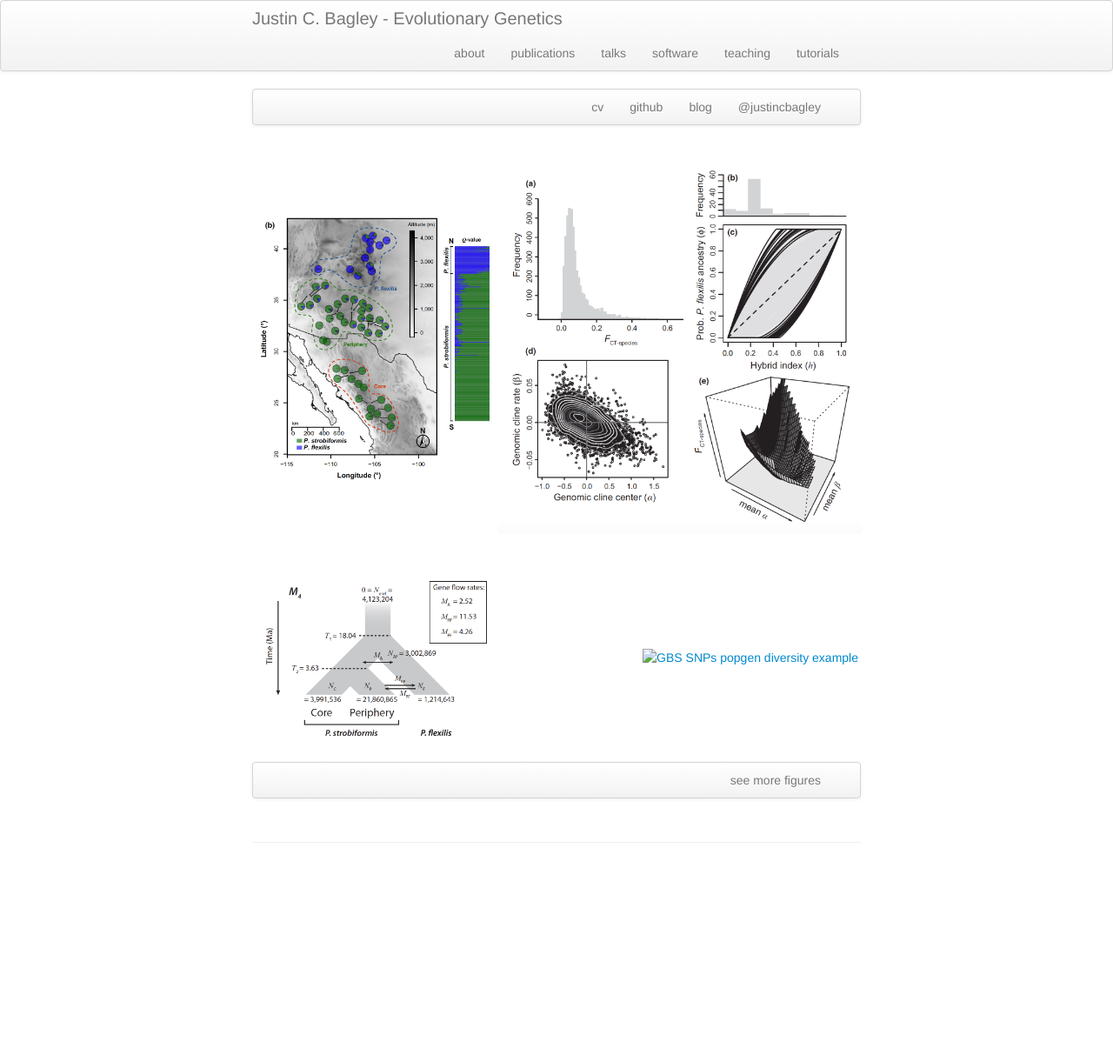
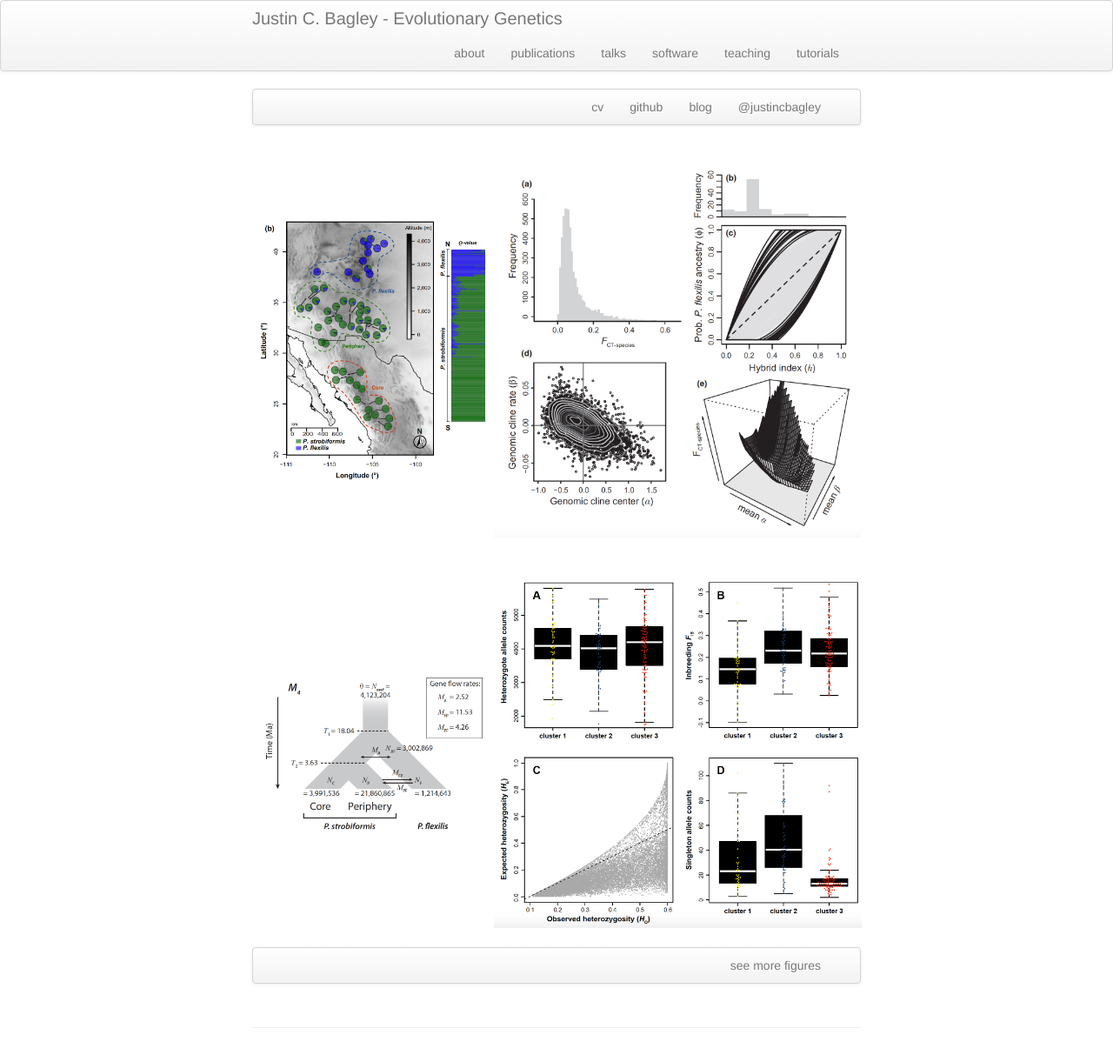
Before and after one commit to justincbagley/justincbagley.github.io, a Jekyll site: the page built from index.md, in a window 1280 px wide. Shown: the whole page at 87% size. Built offline with Jekyll 4.4.1, drawn with Linux system fonts in a browser that asks for light colours; before the commit the page ends 1000 px from its top, so only the background shows below that.

Commit message:
Update index.md

```diff
--- a/index.md
+++ b/index.md
@@ -37,7 +37,7 @@ keywords: Bagley, ddRADseq, genomics, phylogeography, adaptation, phylogenetics,
   </td>
   <td class="right">
     <a href="index.md">
-        <img src="pics/aspen_fig3_div.png" alt="GBS SNPs popgen diversity example" title="GBS SNPs popgen diversity example"/>
+        <img src="assets/pics/aspen_fig3_div.png" alt="GBS SNPs popgen diversity example" title="GBS SNPs popgen diversity example"/>
     </a>
   </td>
 </tr>
```
